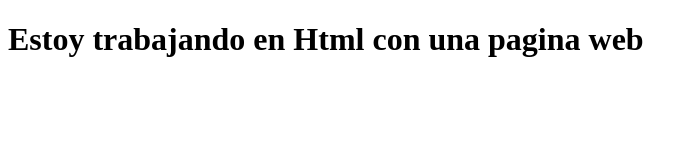
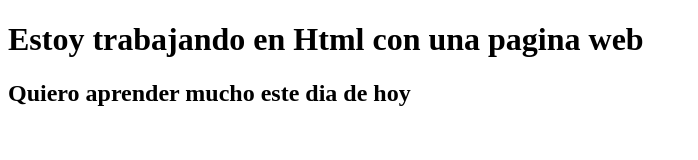
Before and after one commit to LuisG8/ProyectoAGithub, a plain HTML site: page index.html in a window 1280 px wide. Shown: the whole page, without its empty margins (0-698 px from the left). Drawn offline with Linux system fonts and the light colour scheme.

Commit message:
Agregando poca informacion

```diff
--- a/index.html
+++ b/index.html
@@ -7,5 +7,6 @@
 </head>
 <body>
     <h1>Estoy trabajando en Html con una pagina web</h1>
+    <h2>Quiero aprender mucho este dia de hoy</h2>
 </body>
 </html>
```
